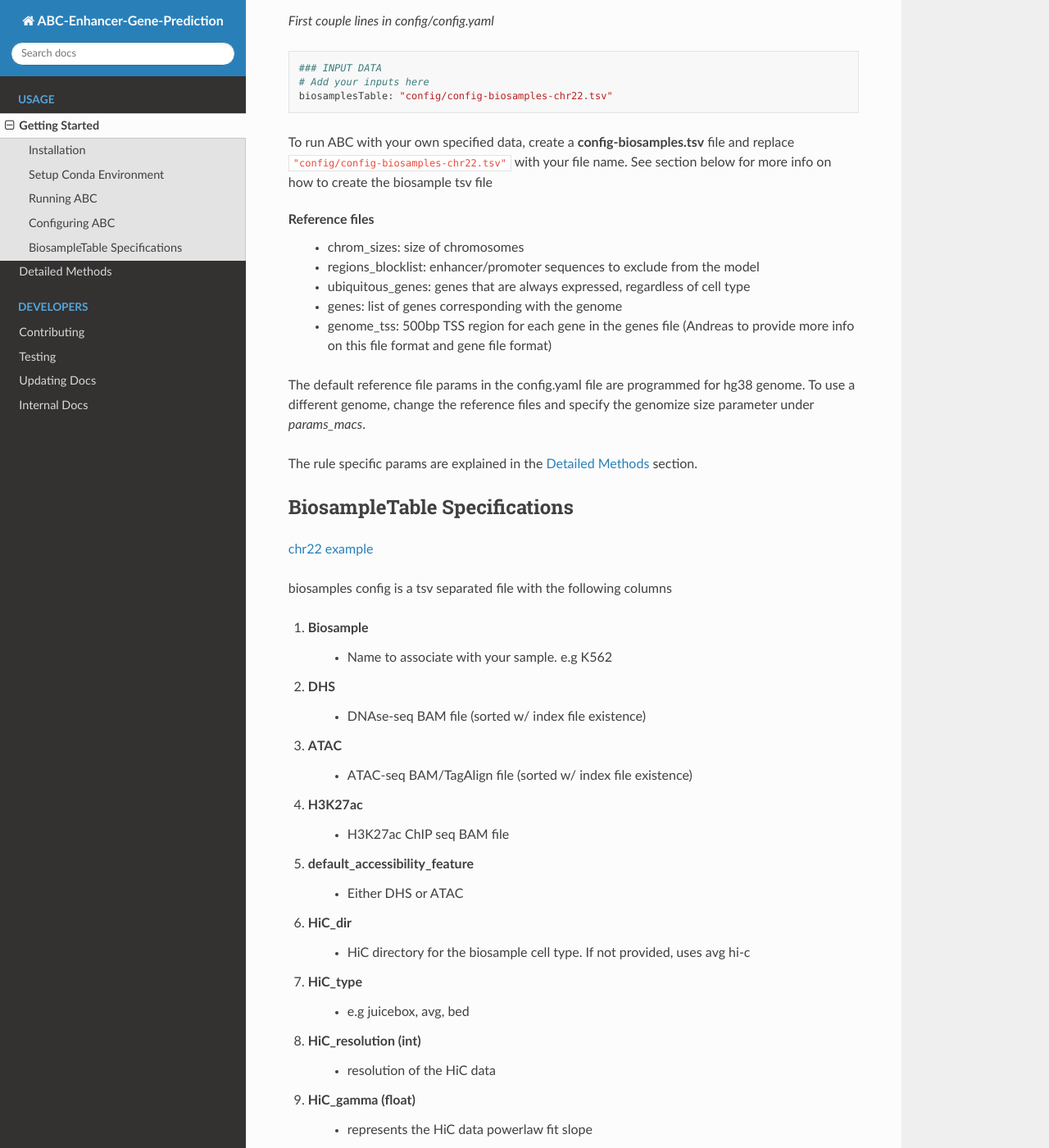
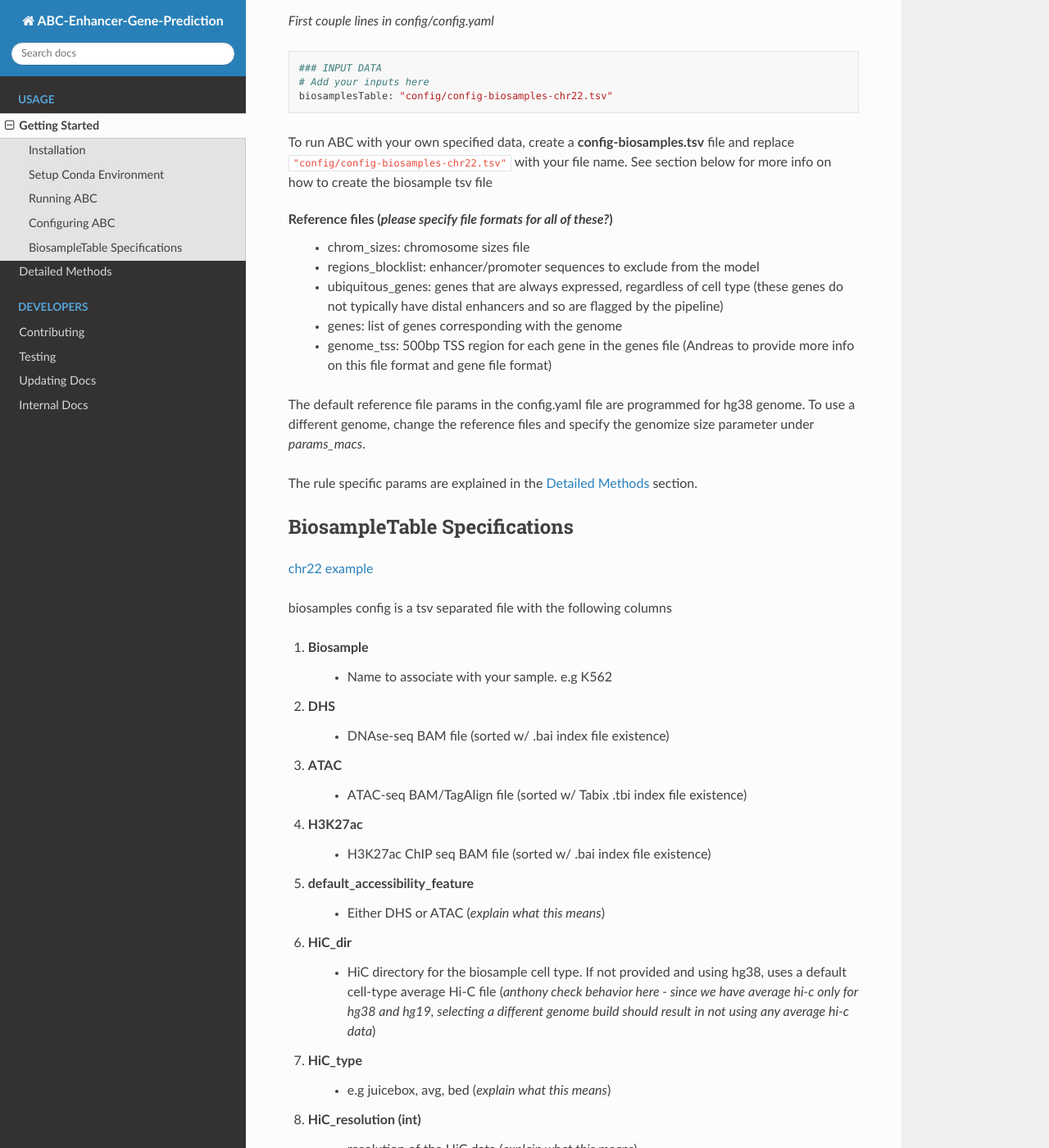
Before and after one commit to broadinstitute/ABC-Enhancer-Gene-Prediction, a Sphinx documentation site: the page built from docs/usage/getting_started.rst, in a window 1280 px wide and 1400 px high, scrolled down 1142 px. Shown: the whole window at 82% size. Built offline with Sphinx 7.4.7 and the Read the Docs theme 2.0.0, drawn with Linux system fonts in a browser that asks for light colours; some of the changed text lies outside the part shown.

Commit message:
Update getting_started.rst
notes for people to edit documentation

```diff
--- a/docs/usage/getting_started.rst
+++ b/docs/usage/getting_started.rst
@@ -26,7 +26,7 @@ Creating the abc conda environment may take a while (~15min with mamba. > 1hr wi
 
 Running ABC
 -----------
-By default, ABC is configured to run on a a K562 cell type for chromosome 22 using reference genome hg38.
+By default, the snakemake config file will run a test of ABC using data from K562 cells on chromosome 22 using reference genome hg38.
 
 .. code-block:: console
 
@@ -58,10 +58,10 @@ The primary configuration file for ABC is `config/config.yaml
 
 To run ABC with your own specified data, create a **config-biosamples.tsv** file and replace ``"config/config-biosamples-chr22.tsv"`` with your file name. See section below for more info on how to create the biosample tsv file
 
-Reference files
-	- chrom_sizes: size of chromosomes
+Reference files (*please specify file formats for all of these?*)
+	- chrom_sizes: chromosome sizes file
 	- regions_blocklist: enhancer/promoter sequences to exclude from the model
-	- ubiquitous_genes: genes that are always expressed, regardless of cell type
+	- ubiquitous_genes: genes that are always expressed, regardless of cell type (these genes do not typically have distal enhancers and so are flagged by the pipeline)
 	- genes: list of genes corresponding with the genome
 	- genome_tss: 500bp TSS region for each gene in the genes file (Andreas to provide more info on this file format and gene file format)
 
@@ -82,23 +82,23 @@ biosamples config is a tsv separated file with the following columns
 #. Biosample
 	- Name to associate with your sample. e.g K562
 #. DHS
-	- DNAse-seq BAM file (sorted w/ index file existence)
+	- DNAse-seq BAM file (sorted w/ .bai index file existence)
 #. ATAC
-	- ATAC-seq BAM/TagAlign file (sorted w/ index file existence)
+	- ATAC-seq BAM/TagAlign file (sorted w/ Tabix .tbi index file existence)
 #. H3K27ac
-	- H3K27ac ChIP seq BAM file
+	- H3K27ac ChIP seq BAM file (sorted w/ .bai index file existence)
 #. default_accessibility_feature
-	- Either DHS or ATAC
+	- Either DHS or ATAC (*explain what this means*)
 #. HiC_dir
-	- HiC directory for the biosample cell type. If not provided, uses avg hi-c
+	- HiC directory for the biosample cell type. If not provided and using hg38, uses a default cell-type average Hi-C file (*anthony check behavior here - since we have average hi-c only for hg38 and hg19, selecting a different genome build should result in not using any average hi-c data*)
 #. HiC_type
-	- e.g juicebox, avg, bed
+	- e.g juicebox, avg, bed   (*explain what this means*)
 #. HiC_resolution (int)
-	- resolution of the HiC data
+	- resolution of the HiC data  (*explain what this means*)
 #. HiC_gamma (float)
-	- represents the HiC data powerlaw fit slope
+	- represents the HiC data powerlaw fit slope   (*explain what this means*)
 #. HiC_scale (float)
-	- represents the HiC data powerlaw fit intercept
+	- represents the HiC data powerlaw fit intercept   (*explain what this means*)
 #. alt_TSS (optional; not recommended to fill)
 	- Alternative TSS reference file
 #. alt_genes (optional; not recommended to fill)
```
